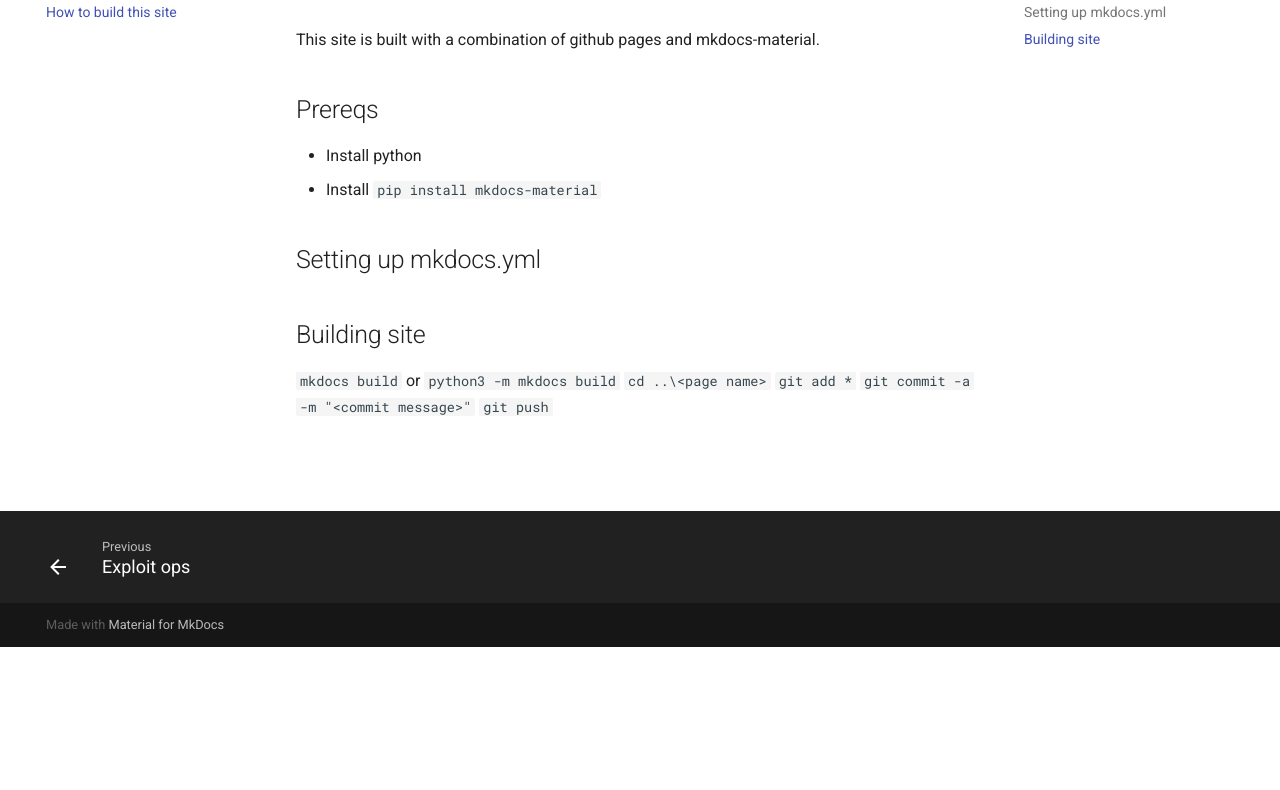
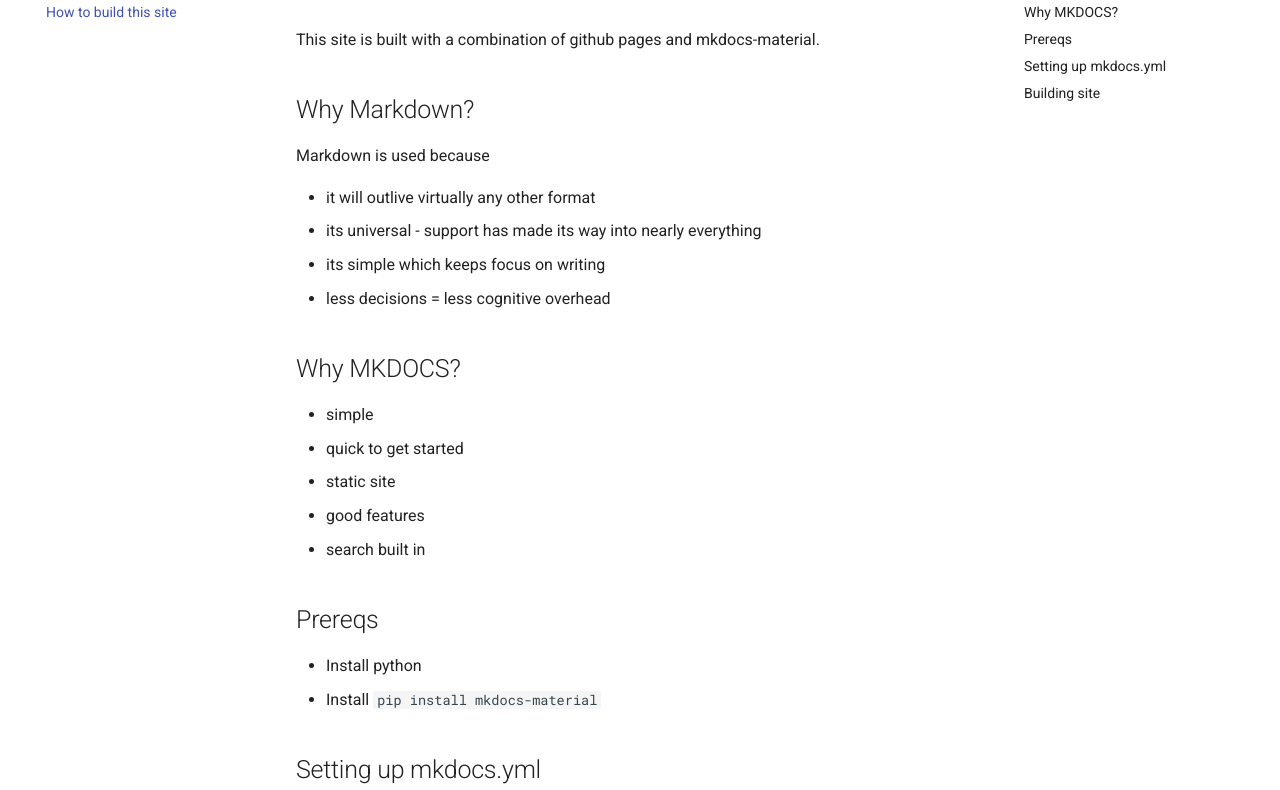
Before and after one commit to diablozzq/diablozzq.github.io, a plain HTML site: page building-blog/index.html in a window 1280 px wide. Shown: the part 153-943 px from the top of the page. Before the commit the page ends 800 px from the top, so only its background shows below. Drawn offline with Linux system fonts and the light colour scheme; no server answers.

Commit message:
rebuild blog

```diff
--- a/building-blog/index.html
+++ b/building-blog/index.html
@@ -262,6 +262,20 @@
     <ul class="md-nav__list" data-md-component="toc" data-md-scrollfix>
 
         <li class="md-nav__item">
+  <a href="#why-markdown" class="md-nav__link">
+    Why Markdown?
+  </a>
+
+</li>
+
+        <li class="md-nav__item">
+  <a href="#why-mkdocs" class="md-nav__link">
+    Why MKDOCS?
+  </a>
+
+</li>
+
+        <li class="md-nav__item">
   <a href="#prereqs" class="md-nav__link">
     Prereqs
   </a>
@@ -317,6 +331,20 @@
     <ul class="md-nav__list" data-md-component="toc" data-md-scrollfix>
 
         <li class="md-nav__item">
+  <a href="#why-markdown" class="md-nav__link">
+    Why Markdown?
+  </a>
+
+</li>
+
+        <li class="md-nav__item">
+  <a href="#why-mkdocs" class="md-nav__link">
+    Why MKDOCS?
+  </a>
+
+</li>
+
+        <li class="md-nav__item">
   <a href="#prereqs" class="md-nav__link">
     Prereqs
   </a>
@@ -356,6 +384,22 @@
 
 <h1 id="how-to-build-this-site">How to build this site</h1>
 <p>This site is built with a combination of github pages and mkdocs-material.</p>
+<h2 id="why-markdown">Why Markdown?</h2>
+<p>Markdown is used because</p>
+<ul>
+<li>it will outlive virtually any other format</li>
+<li>its universal - support has made its way into nearly everything</li>
+<li>its simple which keeps focus on writing</li>
+<li>less decisions = less cognitive overhead</li>
+</ul>
+<h2 id="why-mkdocs">Why MKDOCS?</h2>
+<ul>
+<li>simple</li>
+<li>quick to get started</li>
+<li>static site</li>
+<li>good features</li>
+<li>search built in</li>
+</ul>
 <h2 id="prereqs">Prereqs</h2>
 <ul>
 <li>Install python</li>
```
Also changed, not shown: search/search_index.json (+1 -1 lines), 1 other file.
